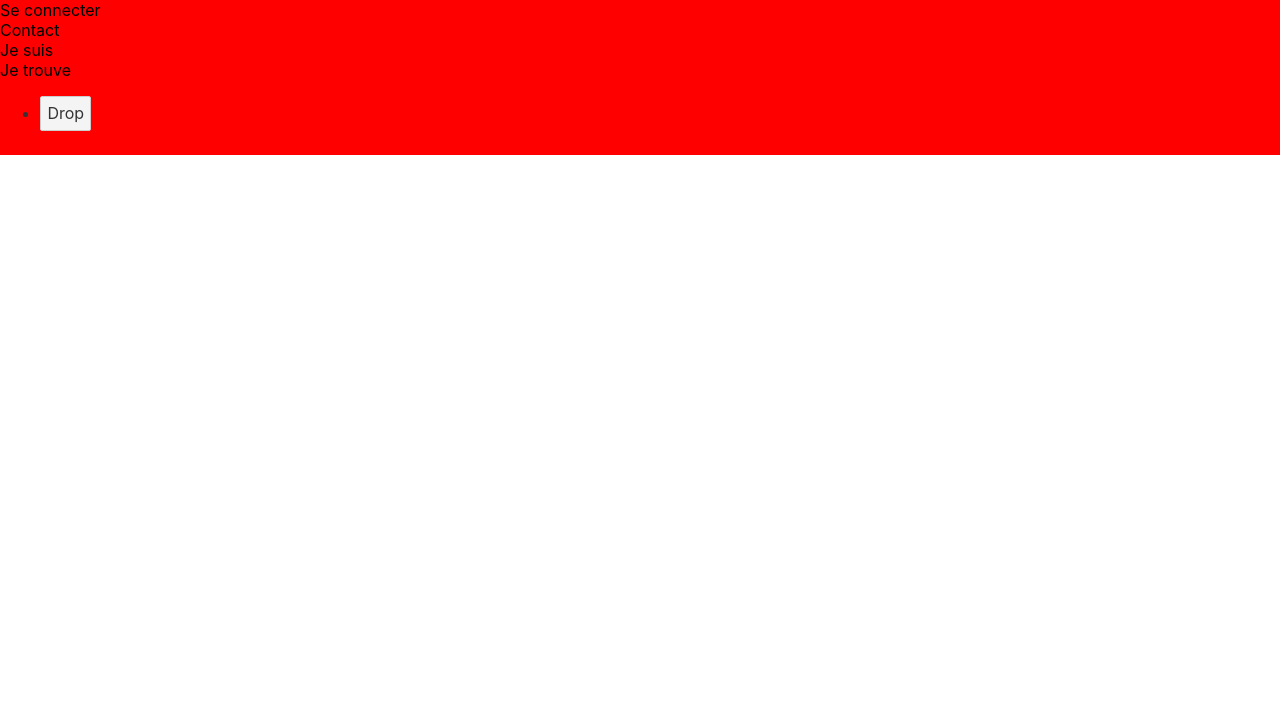
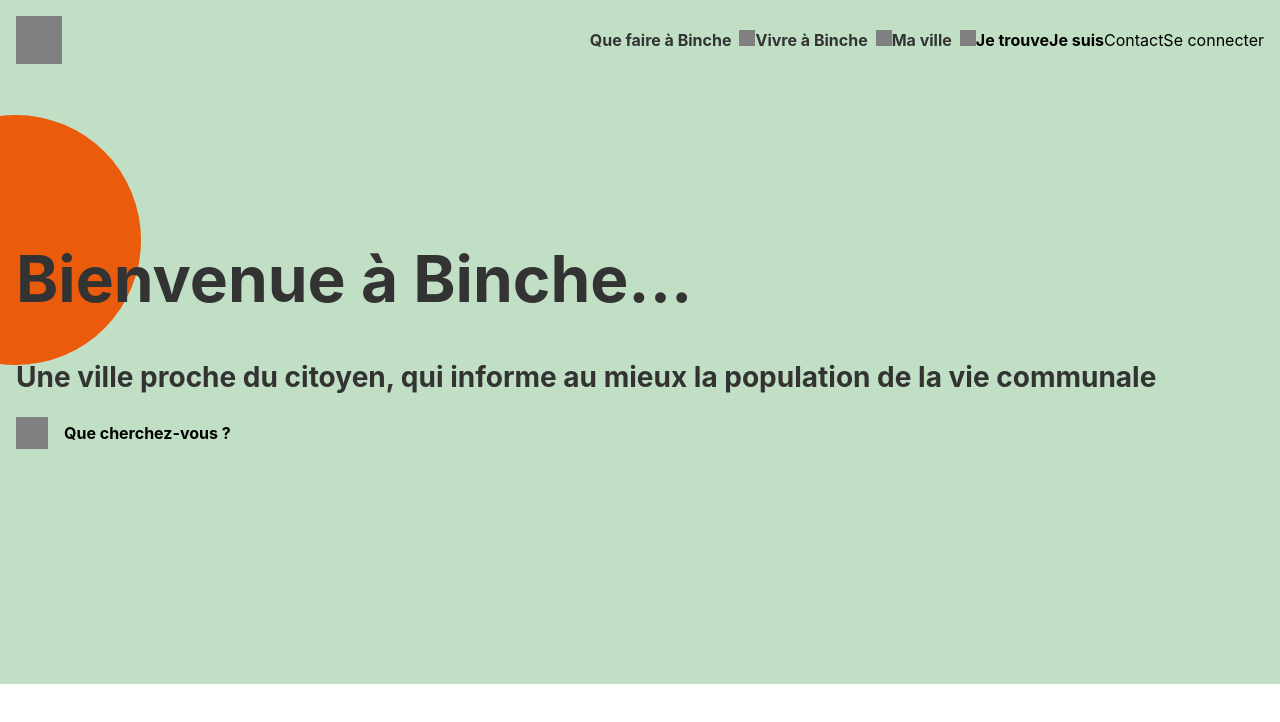
Before and after one commit to ProcessX/test_expansion, a Svelte app: page / in a window 1280 px wide. Shown: the top 722 px of the page. Built offline with nearby package versions, Linux system fonts and the light colour scheme.

Commit message:
Positions done

```diff
--- a/src/App.svelte
+++ b/src/App.svelte
@@ -11,6 +11,7 @@
 </main>
 
 <style type="text/scss">
+
 	:global(body){
 		padding: 0;
 	}
@@ -19,4 +20,6 @@
 		position: relative;
 	}
 
+
+
 </style>
--- /dev/null
+++ b/src/Btn/BtnWithIcon.svelte
@@ -0,0 +1,53 @@
+<script>
+    // your script goes here
+    export let title;
+</script>
+
+<style type="text/scss">
+    /* your styles go here */
+
+    $iconSize: 2em;
+    $lineHeight : 1.4em;
+
+    .btn{
+        cursor: pointer;
+        display: inline-block;
+    }
+
+    .btn--withIcon{
+        font-weight: bold;
+        color: black;
+        text-decoration: none;
+        position: relative;
+        padding-left: $iconSize + 1em;
+        box-sizing: border-box;
+        line-height: $lineHeight;
+
+        &:before{
+            display: inherit;
+            content: 'Icon';
+            height: $iconSize;
+            width: $iconSize;
+            max-height: $iconSize;
+            max-width: $iconSize;
+            text-indent: 100%;
+            overflow: hidden;
+            position: absolute;
+            left: 0;
+            top: -($iconSize - $lineHeight) / 2;
+            transform-origin: center;
+
+            background-color: gray;
+        }
+
+        &:hover{
+            &:before{
+                transform: scale(120%);
+            }
+        }
+    }
+</style>
+
+<!-- markup (zero or more items) goes here -->
+
+<a href="#" class="btn btn--withIcon">{title}</a>
--- a/src/Header/Header.svelte
+++ b/src/Header/Header.svelte
@@ -1,15 +1,51 @@
 <script>
     // your script goes here
+    import BtnWithIcon from '../Btn/BtnWithIcon.svelte';
 </script>
 
-<style>
+<style type="text/scss">
     /* your styles go here */
+
+    $green-cream: #C1DFC4;
+    $orange: #EA5B0C;
+
+    $titleCircleSize: 250px;
+
+    header{
+        padding: 15rem 1rem 15rem 1rem;
+        background-color: $green-cream;
+    }
+
+    .title--header{
+        font-size: 64px;
+        position: relative;
+        margin-top: 0;
+        z-index: 10;
+
+        &:before{
+            content: "";
+            display: inline-block;
+            height: $titleCircleSize;
+            width: $titleCircleSize;
+            background-color: $orange;
+            border-radius: 100%;
+            position: absolute;
+            left: -($titleCircleSize / 2);
+            top: -($titleCircleSize / 2);;
+            z-index: -5;
+        }
+    }
+
+    .text--intro{
+        font-weight: bold;
+        font-size: 28px;
+    }
 </style>
 
 <!-- markup (zero or more items) goes here -->
 
 <header>
-    <h1>Bienvenue à Binche...</h1>
-    <p>Une ville proche du citoyen, qui informe au mieux la population de la vie communale</p>
-    <a href="#">Que cherchez-vous ?</a>
+    <h1 class="title title--header">Bienvenue à Binche...</h1>
+    <p class="text text--intro">Une ville proche du citoyen, qui informe au mieux la population de la vie communale</p>
+    <BtnWithIcon title={'Que cherchez-vous ?'}/>
 </header>
--- a/src/TopNav/DropdownMenu.svelte
+++ b/src/TopNav/DropdownMenu.svelte
@@ -1,13 +1,47 @@
 <script>
     // your script goes here
+    export let title;
 </script>
 
-<style>
+<style type="text/scss">
     /* your styles go here */
+
+    .dropdownMenu{
+
+    }
+
+    .btn--dropdown{
+        cursor: pointer;
+        font-weight: bold;
+        background-color: transparent;
+        border: none;
+        padding: 0;
+        margin: 0;
+
+        &:after{
+            display: inline-block;
+            content: 'drop';
+            height: 1rem;
+            width: 1rem;
+            max-width: 1rem;
+            max-height: 1rem;
+            margin-left: 0.5rem;
+            overflow: hidden;
+            text-indent: 100%;
+            background-color: gray;
+            transform-origin: center;
+        }
+
+        &:hover{
+            &:after{
+                transform: scale(120%);
+            }
+        }
+    }
 </style>
 
 <!-- markup (zero or more items) goes here -->
 
 <div class="dropdownMenu">
-    <button class="btn btn--dropdown">Drop</button>
+    <button class="btn btn--dropdown">{title}</button>
 </div>
--- a/src/TopNav/TopNav.svelte
+++ b/src/TopNav/TopNav.svelte
@@ -2,18 +2,35 @@
     // your script goes here
     import TopNavMenu from './TopNavMenu.svelte';
 
+    let menuOpen = false;
+
     function toggleBurger(){
         console.log('toggleBurger');
+        menuOpen = !menuOpen;
     }
+
 </script>
 
 <style type="text/scss">
     /* your styles go here */
+    $resolution-tablet: 768px;
+    $resolution-desktop: 998px;
+
+    @mixin for-size($size){
+        @if $size == tablet {
+            @media (min-width: #{$resolution-tablet}) {@content;}
+        } @else if $size == desktop{
+            @media (min-width: #{$resolution-desktop}) {@content;}
+        }
+    }
+
     $green-cream: #C1DFC4;
     $orange: #EA5B0C;
 
     .topNav{
-        display: grid;
+        display: flex;
+        justify-content: space-between;
+        align-items: center;
         width: 100%;
         box-sizing: border-box;
         background-color: $green-cream;
@@ -21,24 +38,39 @@
         top: 0;
         left: 0;
         padding: 1rem;
+        z-index: 1000;
+
+        &--menuOpen{
+            //box-shadow: 10px 5px 5px red;
+        }
     }
 
     .topNav__logo{
         grid-column-start: 1;
-        justify-self: start;
+        height: 3rem;
+        width: 3rem;
+        max-height: 3rem;
+        max-width: 3rem;
+        overflow: hidden;
+        text-indent: 100%;
+
+        background-color: gray;
     }
 
     .topNav__burger{
         grid-column-start: 2;
-        justify-self: end;
+
+        @include for-size(desktop){
+            display: none;
+        }
     }
 </style>
 
 <!-- markup (zero or more items) goes here -->
-<nav class="topNav">
+<nav class="topNav {menuOpen ? "topNav--menuOpen" : ""}">
     <a class="topNav__logo" href="#">Logo</a>
 
-    <TopNavMenu/>
+    <TopNavMenu menuOpen={menuOpen}/>
 
     <a class="topNav__burger" href="#" on:click={toggleBurger}>Burger</a>
 </nav>
--- a/src/TopNav/TopNavMenu.svelte
+++ b/src/TopNav/TopNavMenu.svelte
@@ -1,40 +1,114 @@
 <script>
     // your script goes here
     import DropdownMenu from './DropdownMenu.svelte';
+
+    export let menuOpen;
 </script>
 
 <style type="text/scss">
     /* your styles go here */
+    $resolution-tablet: 768px;
+    $resolution-desktop: 998px;
+
+
+    @mixin for-size($size){
+        @if $size == tablet {
+            @media (min-width: #{$resolution-tablet}) {@content;}
+        } @else if $size == desktop {
+            @media (min-width: #{$resolution-desktop}) {@content;}
+        } @else if $size == smallerThanTablet {
+            @media (max-width: #{$resolution-tablet}) {@content;}
+        }
+    }
+
     $green-cream: #C1DFC4;
     $orange: #EA5B0C;
 
+
     .topNav__menu{
-        position: fixed;
+        position: absolute;
         top: 0;
         left: 0;
         width: 100%;
-        background-color: red;
-        //display: none;
+        background-color: $green-cream;
+        z-index: -100;
+        padding: 1rem;
+        top: 100%;
+
+        @include for-size(smallerThanTablet){
+            transform: translateY(-100%);
+
+            &--open{
+                transform: translateY(0);
+            }
+        }
+
+        @include for-size(tablet){
+        }
+
+        @include for-size(desktop){
+            position: relative;
+            display: flex;
+            flex-direction: row-reverse;
+            padding: 0;
+        }
     }
 
     .menu__tab__li{
         list-style: none;
         padding: 0;
-        margin: 0;
+        margin: 0 0 4rem 0;
+
+        @include for-size(desktop){
+            display: flex;
+            flex-direction: row-reverse;
+            margin: 0;
+        }
     }
 
     .menu__tab__el{
+        margin: 0 0 1rem 0;
 
+        @include for-size(desktop){
+            margin: 0;
+        }
     }
 
     .menu__tab{
         color: black;
         text-decoration: none;
+
+        &--bold{
+            font-weight: bold;
+        }
+    }
+
+    .dropdownMenu__li{
+        list-style: none;
+        padding: 0;
+        margin: 0;
+
+        @include for-size(desktop){
+            display: flex;
+            flex-direction: row-reverse;
+        }
+    }
+
+    .dropdownMenu__el{
+        margin: 0 0 2rem 0;
+
+        &:last-child{
+            margin-bottom: 0;
+        }
+
+        @include for-size(desktop){
+            margin: 0;
+        }
     }
 </style>
 
 <!-- markup (zero or more items) goes here -->
-<div class="topNav__menu">
+<div class="topNav__menu {menuOpen ? 'topNav__menu--open' : ''}">
     <ul class="menu__tab__li">
         <li class="menu__tab__el">
             <a href="#" class="menu__tab">Se connecter</a>
@@ -46,16 +120,22 @@
 
     <ul class="menu__tab__li">
         <li class="menu__tab__el">
-            <a href="#" class="menu__tab">Je suis</a>
+            <a href="#" class="menu__tab menu__tab--bold">Je suis</a>
         </li>
         <li class="menu__tab__el">
-            <a href="#" class="menu__tab">Je trouve</a>
+            <a href="#" class="menu__tab menu__tab--bold">Je trouve</a>
         </li>
     </ul>
 
     <ul class="dropdownMenu__li">
         <li class="dropdownMenu__el">
-            <DropdownMenu/>
+            <DropdownMenu title={'Ma ville'}/>
+        </li>
+        <li class="dropdownMenu__el">
+            <DropdownMenu title={'Vivre à Binche'}/>
+        </li>
+        <li class="dropdownMenu__el">
+            <DropdownMenu title={'Que faire à Binche'}/>
         </li>
     </ul>
 </div>
```
